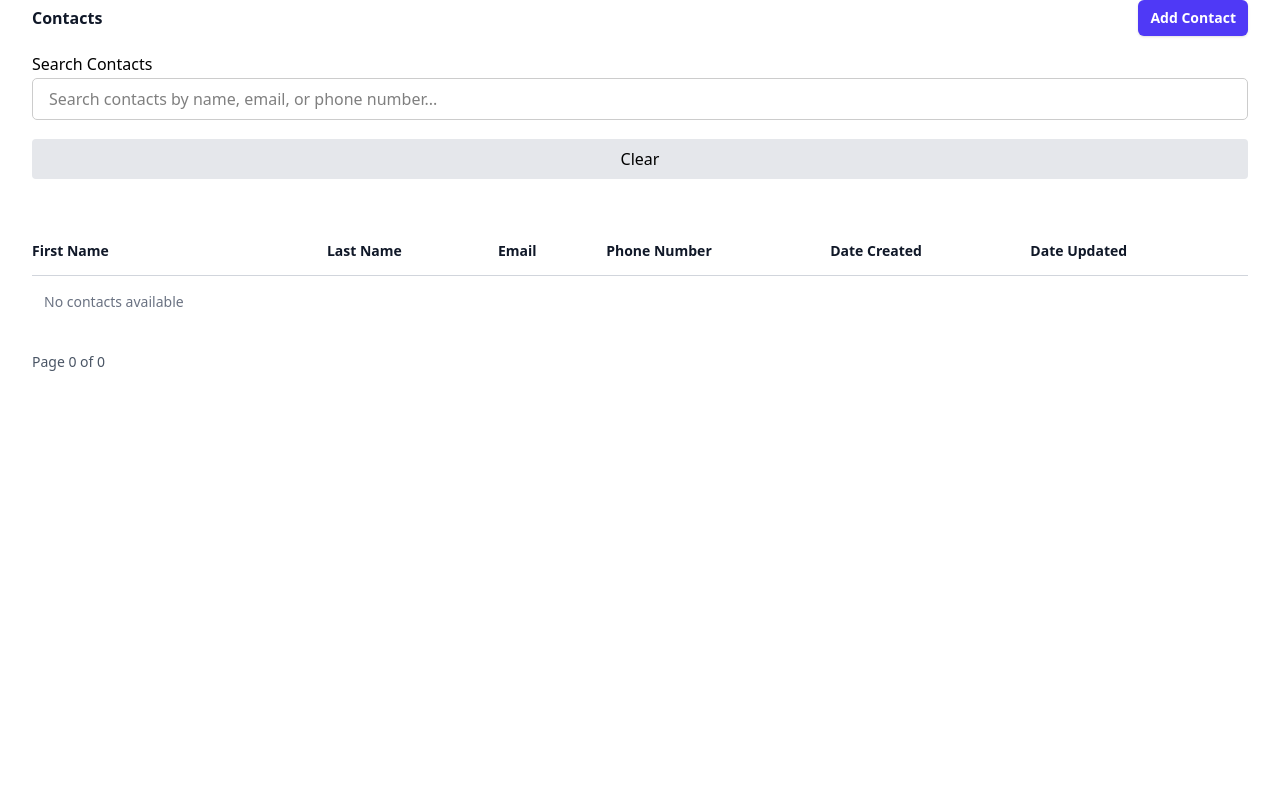
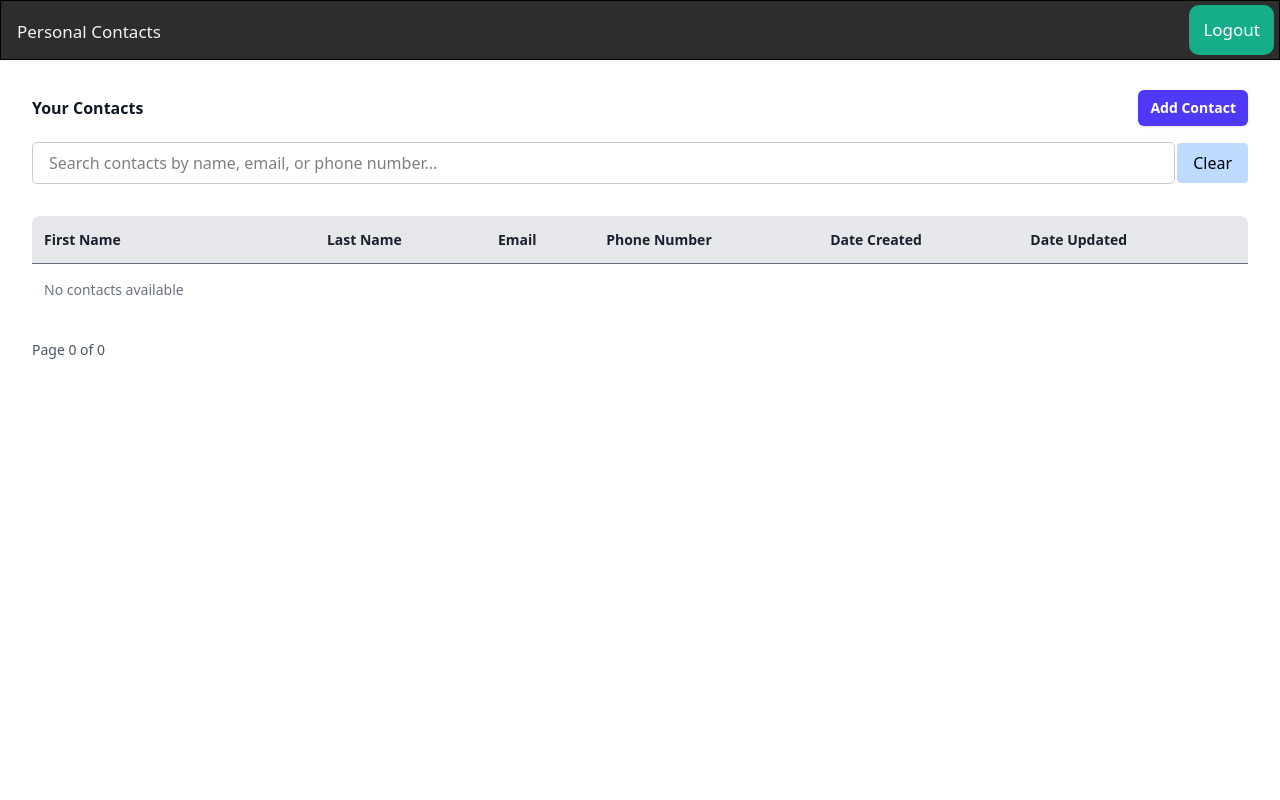
Before and after one commit to ilfranco/lamp-stack-group-15, a PHP site: page /contacts in a window 1280 px wide. Run offline with PHP 8.4, Linux system fonts and the light colour scheme; data that the repository does not hold is empty.

Commit message:
Changed front end design, replaced some Tailwind CSS in the style sheet

```diff
--- a/application/components/layout/layout-top.php
+++ b/application/components/layout/layout-top.php
@@ -3,7 +3,7 @@
 <html lang="en-US">
   <head>
     <meta charset="UTF-8" />
-    <meta name="viewport" content="width=device-width" />
+    <meta name="viewport" content="width=device-width, initial-scale=1.0" />
     <title>
       <?php echo isset($title) ? htmlspecialchars($title) . ' | ' :  '';?>
       Group 15 LAMP Stack Project
@@ -12,4 +12,4 @@
   </head>
 
     <body class="flex flex-col w-full min-h-screen">
-          <main class="mx-auto flex h-full w-full max-w-7xl flex-1 flex-col gap-4 rounded-xl">
+          <main class="mx-auto flex h-full w-full flex-1 flex-col gap-4 rounded-xl">
--- a/application/contacts/index.php
+++ b/application/contacts/index.php
@@ -3,42 +3,40 @@
 
 <?php require_once COMPONENTS . '/layout/layout-top.php' ?>
 
-<html lang ="en">
-<main>
-  <meta charset="UTF-8">
-	<meta name="viewport" content="width=device-width, initial-scale=1.0">
 <link rel="stylesheet" href="styles.css">
-  <!---<header class="header-bar">
+  <header class="header-bar">
     <h1 class="header-title">Personal Contacts</h1>
     <button id="logout-button" class="btn btn-logout">Logout</button>
-  </header>--->
+  </header>
+
   <div class="px-4 sm:px-6 lg:px-8">
     <div class="sm:flex sm:items-center">
       <div class="sm:flex-auto">
-        <h1 class="text-base font-semibold text-gray-900 dark:text-white">Contacts</h1>
+        <h1 class="text-base font-semibold text-gray-900 dark:text-white">Your Contacts</h1>
       </div>
       <div class="mt-4 sm:ml-16 sm:mt-0 sm:flex-none">
         <button type="button" id ="add-contact" class="block rounded-md bg-indigo-600 px-3 py-2 text-center text-sm font-semibold text-white shadow-sm hover:bg-indigo-500 focus-visible:outline focus-visible:outline-2 focus-visible:outline-offset-2 focus-visible:outline-indigo-600 dark:bg-indigo-500 dark:hover:bg-indigo-400 dark:focus-visible:outline-indigo-500">Add Contact</button>
       </div>
     </div>
-    <div class="search-wrapper">
-      <label for="search">Search Contacts</label>
+
+    <div class="search-wrapper flex items-center">
       <input type="search" id="search" placeholder="Search contacts by name, email, or phone number..." class="mb-4 px-4 py-2 border rounded w-full">
-      <button id="clear-search" class="mb-4 px-4 py-2 bg-gray-200 hover:bg-gray-300 rounded cursor-pointer">Clear</button>
+      <button id="clear-search" class="mb-4 px-4 py-2 bg-blue-200 hover:bg-blue-300 rounded cursor-pointer">Clear</button>
     </div>
-    <div class="mt-8 flow-root">
+
+    <div class="mt-4 flow-root">
       <div class="-mx-4 -my-2 overflow-x-auto sm:-mx-6 lg:-mx-8">
         <div class="inline-block min-w-full py-2 align-middle sm:px-6 lg:px-8">
-          <table class="relative min-w-full divide-y divide-gray-300 dark:divide-white/15">
-            <thead>
+          <table class="relative min-w-full divide-y divide-gray-500 dark:divide-white/15">
+            <thead class="bg-gray-200 rounded-tl-2x1 rounded-tr">
               <tr>
-                <th scope="col" class="py-3.5 pl-4 pr-3 text-left text-sm font-semibold text-gray-900 sm:pl-0 dark:text-white">First Name</th>
-                <th scope="col" class="px-3 py-3.5 text-left text-sm font-semibold text-gray-900 dark:text-white">Last Name</th>
-                <th scope="col" class="px-3 py-3.5 text-left text-sm font-semibold text-gray-900 dark:text-white">Email</th>
-                <th scope="col" class="px-3 py-3.5 text-left text-sm font-semibold text-gray-900 dark:text-white">Phone Number</th>
-                <th scope="col" class="px-3 py-3.5 text-left text-sm font-semibold text-gray-900 dark:text-white">Date Created</th>
-                <th scope="col" class="px-3 py-3.5 text-left text-sm font-semibold text-gray-900 dark:text-white">Date Updated</th>
-                <th scope="col" class="py-3.5 pl-3 pr-4 sm:pr-0">
+                <th scope="col" class="rounded-tl-lg pl-4 table-header sm:pl-3 dark:text-white">First Name</th>
+                <th scope="col" class="table-header dark:text-white">Last Name</th>
+                <th scope="col" class="table-header dark:text-white">Email</th>
+                <th scope="col" class="table-header dark:text-white">Phone Number</th>
+                <th scope="col" class="table-header dark:text-white">Date Created</th>
+                <th scope="col" class="table-header dark:text-white">Date Updated</th>
+                <th scope="col" class="rounded-tr-lg py-3.5 pl-3 pr-4 sm:pr-0">
                   <span class="sr-only">Edit</span>
                 </th>
               </tr>
@@ -49,11 +47,12 @@
         </div>
       </div>
     </div>
+
     <div class="flex justify-center space-x-2 mt-4">
-      <button id="prevButton" class="px-4 py-2 bg-gray-200 text-gray-700 rounded hover:bg-gray-300 disabled:opacity-50 disabled:cursor-not-allowed">
+      <button id="prevButton" class="pagination-buttons bg-gray-200 text-gray-700 hover:bg-gray-300">
         ← Previous
       </button>
-      <button id="nextButton" class="px-4 py-2 bg-blue-600 text-white rounded hover:bg-blue-700 disabled:opacity-50 disabled:cursor-not-allowed">
+      <button id="nextButton" class="pagination-buttons bg-blue-600 text-white hover:bg-blue-700">
         Next →
       </button>
     </div>
@@ -65,24 +64,24 @@
       <form id="edit-form">
         <input type="hidden" id="edit-id" />
         <div class="mb-4">
-          <label for="edit-first-name" class="block text-sm font-medium text-gray-700 dark:text-gray-300">First Name</label>
-          <input type="text" id="edit-first-name" class="mt-1 block w-full border-gray-300 rounded-md shadow-sm" />
-          <span id="error-first-name" class="text-right text-xs text-red-600 min-h-[1rem]"></span>
+          <label for="edit-first-name" class="edit-label dark:text-gray-300">First Name</label>
+          <input type="first-name" id="edit-first-name" class="edit-input shadow-md" />
+          <span id="error-first-name" class="edit-error"></span>
         </div>
         <div class="mb-4">
-          <label for="edit-last-name" class="block text-sm font-medium text-gray-700 dark:text-gray-300">Last Name</label>
-          <input type="text" id="edit-last-name" class="mt-1 block w-full border-gray-300 rounded-md shadow-sm" />
-          <span id="error-last-name" class="text-right text-xs text-red-600 min-h-[1rem]"></span>
+          <label for="edit-last-name" class="edit-label dark:text-gray-300">Last Name</label>
+          <input type="last-name" id="edit-last-name" class="edit-input shadow-md" />
+          <span id="error-last-name" class="edit-error"></span>
         </div>
         <div class="mb-4">
-          <label for="edit-email" class="block text-sm font-medium text-gray-700 dark:text-gray-300">Email</label>
-          <input type="email" id="edit-email" class="mt-1 block w-full border-gray-300 rounded-md shadow-sm" />
-          <span id="error-email" class="text-right text-xs text-red-600 min-h-[1rem]"></span>
+          <label for="edit-email" class="edit-label dark:text-gray-300">Email</label>
+          <input type="email" id="edit-email" class="edit-input shadow-md" />
+          <span id="error-email" class="edit-error"></span>
         </div>
         <div class="mb-4">
-          <label for="edit-phone" class="block text-sm font-medium text-gray-700 dark:text-gray-300">Phone</label>
-          <input type="text" id="edit-phone" class="mt-1 block w-full border-gray-300 rounded-md shadow-sm" />
-          <span id="error-phone" class="text-right text-xs text-red-600 min-h-[1rem]"></span>
+          <label for="edit-phone" class="edit-label dark:text-gray-300">Phone</label>
+          <input type="phone" id="edit-phone" class="edit-input shadow-md" />
+          <span id="error-phone" class="edit-error"></span>
         </div>
         <div class="flex justify-between">
           <button type="button" id="delete-contact" class="px-4 py-2 bg-red-600 text-white rounded cursor-pointer">Delete</button>
@@ -104,7 +103,7 @@
       </div>
     </div>
   </div>
-</main>
+
 
 <script>
   //workaround until session page is implemented
--- a/application/contacts/read/get_page.js
+++ b/application/contacts/read/get_page.js
@@ -1,4 +1,4 @@
-let pageSize = 5;
+let pageSize = 6;
 let totalPages;
 let totalPagesSearch;
 let userId = 1;
@@ -92,13 +92,13 @@ function renderContactTable(response){
             'data-last-name="' + contact.last_name + '" ' +
             'data-email="' + contact.email + '" ' +
             'data-phone="' + contact.phone + '">';
-        tableBody += '<td class="whitespace-nowrap py-4 pl-4 pr-3 text-sm font-medium text-gray-900 sm:pl-0 dark:text-white">' + contact.first_name + '</td>';
+        tableBody += '<td class="whitespace-nowrap py-4 pl-4 pr-3 text-sm font-medium text-gray-900 sm:pl-3 dark:text-white">' + contact.first_name + '</td>';
         tableBody += '<td class="whitespace-nowrap py-4 pl-4 pr-3 text-sm font-medium text-gray-900 sm:pl-0 dark:text-white">' + contact.last_name + '</td>';
         tableBody += '<td class="whitespace-nowrap px-3 py-4 text-sm text-gray-500 dark:text-gray-400">' + contact.email + '</td>';
         tableBody += '<td class="whitespace-nowrap px-3 py-4 text-sm text-gray-500 dark:text-gray-400">' + formatPhoneNumber(contact.phone) + '</td>';
         tableBody += '<td class="whitespace-nowrap px-3 py-4 text-sm text-gray-500 dark:text-gray-400">' + contact.created_at + '</td>';
         tableBody += '<td class="whitespace-nowrap px-3 py-4 text-sm text-gray-500 dark:text-gray-400">' + contact.updated_at + '</td>';
-        tableBody += '<td class="whitespace-nowrap py-4 pl-3 pr-4 text-right text-sm font-medium sm:pr-0">';
+        tableBody += '<td class="whitespace-nowrap py-4 pl-3 pr-4 text-align:left text-sm font-medium sm:pr-0">';
         tableBody += '<a href="#" class="edit-btn text-indigo-600 hover:text-indigo-900 dark:text-indigo-400 dark:hover:text-indigo-300" data-id="' + contact.id + '">Edit<span class="sr-only">' + contact.first_name + contact.last_name + '</span></a>';
         tableBody += '</td>'
         tableBody += '</tr>';
--- a/application/contacts/styles.css
+++ b/application/contacts/styles.css
@@ -1,8 +1,26 @@
+body {
+   margin: 0;
+   padding: 0;
+}
+main{
+    margin: 0;
+    margin-right: 0;
+    padding: 0;
+}
+
+/*Header styles*/
 .header-bar {
     overflow: hidden;
-    background-color: #333;
-    width: 100%;
+    background-color: #2d2d2d;
+    border: 1px solid #000000;
+    box-shadow: 0 2px 2px -1px rgba(0, 0, 0, 0.055);
+    color: #888;
+    max-width: 100%;
+    min-width: 100%;
     margin: 0;
+    margin-right: 0;
+    padding-top: 4;
+    margin-bottom: 14px;
     box-sizing: border-box;
 }
 
@@ -20,26 +38,31 @@
     float: right;
     color: #f2f2f2;
     text-align: center;
-    padding: 14px 16px;
+    align-items: center;
+    margin-right: 5px;
+    border-radius: 10px;
+    padding: 12px 14px;
     text-decoration: none;
     font-size: 17px;
 }
 
 .btn-logout {
-    background-color: #967bb6;
+    background-color: #15ad8a;
     color: white;
 }
 
 .btn-logout:hover {
-    background-color: #ddd;
-    color: black;
+    background-color: #1b9c6b;
+    color: white;
 }
 
+/*Search bar styles*/
 .search-wrapper{
     display: flex;
-    flex-direction: column;
+    flex-direction: row;
     gap: .15rem;
     margin-top: 1rem;
+    margin-bottom: 0.5rem;
 }
 
 input{
@@ -48,6 +71,63 @@ input{
     border-radius: 5px;
 }
 
+input:hover{
+    border: 1px solid #000000;
+}
+
 label{
     font-size: 1rem;
 }
+
+/*Table styles*/
+.table-header{
+    padding-left: 0.75rem;
+    padding-right: 0.75rem;
+    padding-top: 0.875rem;
+    padding-bottom: 0.875rem;
+    text-align: left;
+    font-size: 0.875rem;
+    font-weight: 600;
+    color: #1a202c;
+}
+
+/*Pagination button styles*/
+.pagination-buttons{
+    padding-left: 1rem;
+    padding-right: 1rem;
+    padding-top: 0.5rem;
+    padding-bottom: 0.5rem;
+    border-radius: 0.25rem;
+}
+
+.pagination-buttons:disabled {
+  opacity: 0.5;
+  cursor: not-allowed;
+}
+
+/*Edit modal styles*/
+.edit-label{
+    display: block;
+    font-size: 1.05rem;
+    font-weight: 500;
+    color: #4a5568;
+}
+
+.edit-input{
+    margin-top: 0.25rem;
+    display: block;
+    width: 100%;
+    border-color: #bfc3c7;
+    border-style: solid;
+    border-width: 1px;
+    padding-top: 0.25rem;
+    padding-bottom: 0.25rem;
+    border-radius: 0.375rem;
+}
+
+.edit-error{
+    text-align: right;
+    font-size: 0.75rem;
+    color: #dd1f1f;
+    min-height: 1rem;
+}
--- a/application/contacts/update/update.js
+++ b/application/contacts/update/update.js
@@ -33,7 +33,7 @@ function submitEditForm(contact){
         document.getElementById("error-email").removeAttribute("hidden");
     }
     if(!data.phone){
-        document.getElementById("error-phone").textContent = "Please enter your contact's phone.";
+        document.getElementById("error-phone").textContent = "Please enter your contact's phone number.";
         document.getElementById("error-email").removeAttribute("hidden");
     }
 
```
Lines whose indentation alone changed are shown as unchanged.
